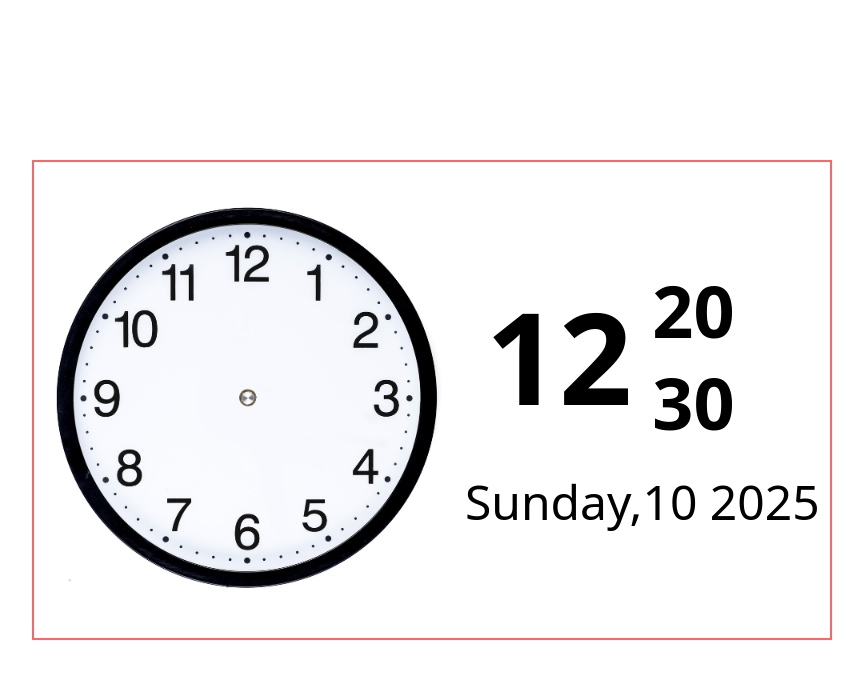
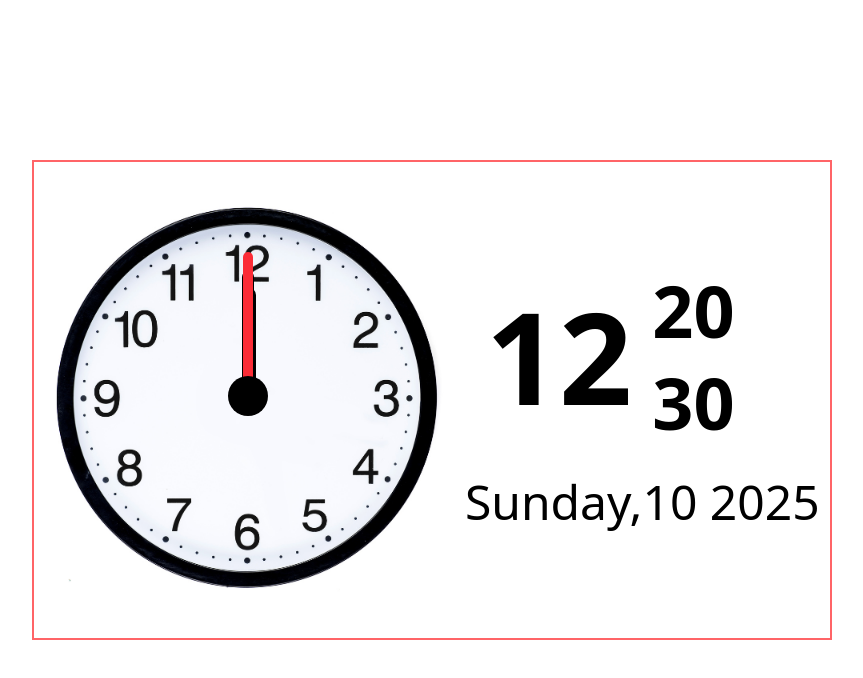
Before and after one commit to shakiburrashid/Digital-and-Analalog-Clock, a React (Vite) app: page / in a window 1280 px wide. Shown: the top 678 px of the page, without its empty margins (208-1071 px from the left). Built offline with nearby package versions, Linux system fonts and the light colour scheme.

Commit message:
clock format bulk fix

```diff
--- a/src/App.jsx
+++ b/src/App.jsx
@@ -6,10 +6,10 @@ function App() {
       <div className="h-[100vh] m-auto flex justify-center items-center">
         <div className="w-200 h-120 border-2 border-solid border-red-400 flex items-center justify-around">
           <div className="bg-[url(./assets/Clockimage.png)] w-100 h-100 bg-no-repeat bg-size-[100%] relative">
-            <div className=""></div>
-            <div className="minute"></div>
-            <div className="second"></div>
-
+            <div className="hour bg-black w-[3.5%] h-[28%] rounded-xl absolute top-[22%] left-[49.4%] "></div>
+            <div className="bg-black w-[3%] h-[33%] rounded-xl absolute top-[17.8%] left-[49.4%] "></div>
+            <div className="second bg-red-500 w-[2.5%] h-[38%] rounded-xl absolute top-[13%] left-[49.7%]"></div>
+            <div className="bg-black w-[10%] h-[10%] rounded-full absolute top-[44%] left-[46%]"></div>
 
           </div>
           <div className="flex flex-col gap-10 justify-center items-center">
```
